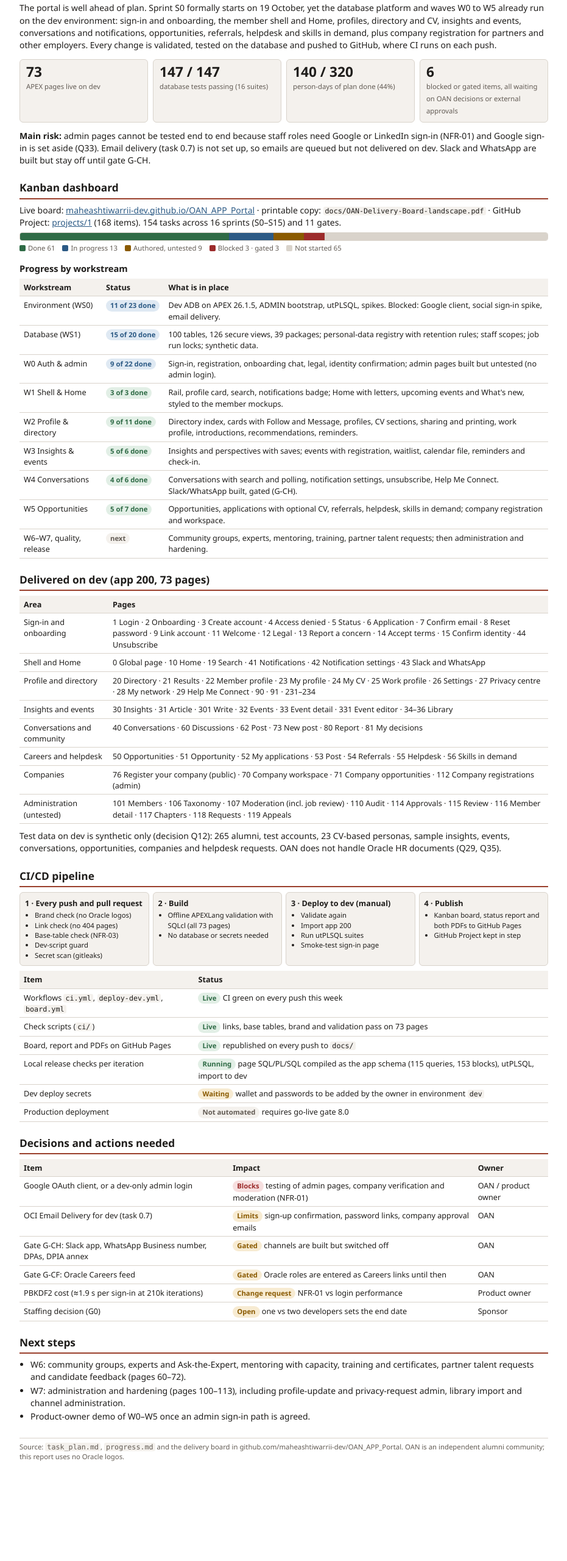
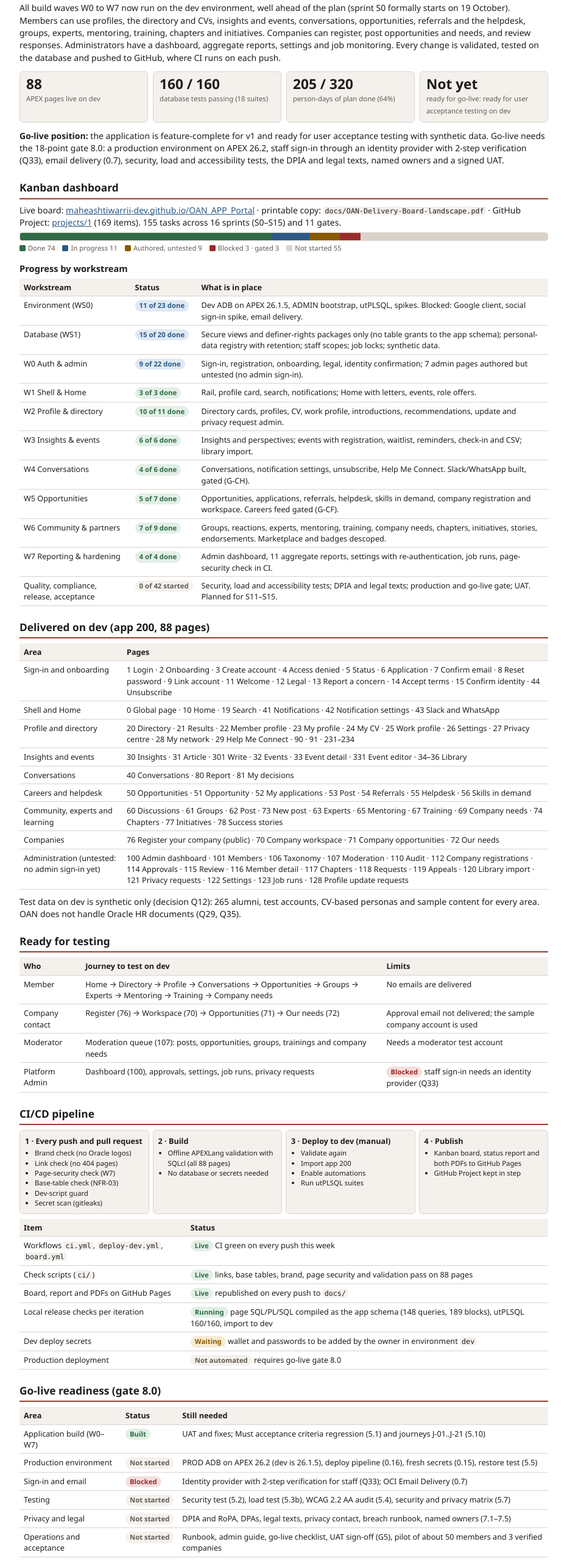
Before and after one commit to maheashtiwarrii-dev/OAN_APP_Portal, a plain HTML site: page docs/status-report.html in a window 1280 px wide. Shown: the part 160-2720 px from the top of the page at 61% size, without its empty margins (174-1105 px from the left). Before the commit the page ends 2603 px from the top, so only its background shows below. Drawn offline with Linux system fonts and the light colour scheme.

Commit message:
Project status, iteration 25: board, status report and PDFs (W0-W7 built on dev; ready for UAT, go-live gate open)
Co-Authored-By: Claude Opus 5.5 <noreply@anthropic.com>

```diff
--- a/docs/status-report.html
+++ b/docs/status-report.html
@@ -63,35 +63,35 @@ ul.tight li { margin: 2px 0; }
 </head>
 <body>
 <main>
-  <div class="eyebrow">Project status report · 15 October 2026 · iteration 23</div>
+  <div class="eyebrow">Project status report · 15 October 2026 · iteration 25</div>
   <h1>OAN Portal (Oracle Alumni Network)</h1>
   <p class="sub">Oracle APEX application 200 on Autonomous Database · Plan v3.2 · APEX Build Pack v1.1 · development environment only</p>
 
   <h2>Summary</h2>
-  <p>The portal is well ahead of plan. Sprint S0 formally starts on 19 October, yet the database platform and waves W0 to W5 already run on the dev environment: sign-in and onboarding, the member shell and Home, profiles, directory and CV, insights and events, conversations and notifications, opportunities, referrals, helpdesk and skills in demand, plus company registration for partners and other employers. Every change is validated, tested on the database and pushed to GitHub, where CI runs on each push.</p>
+  <p>All build waves W0 to W7 now run on the dev environment, well ahead of the plan (sprint S0 formally starts on 19 October). Members can use profiles, the directory and CVs, insights and events, conversations, opportunities, referrals and the helpdesk, groups, experts, mentoring, training, chapters and initiatives. Companies can register, post opportunities and needs, and review responses. Administrators have a dashboard, aggregate reports, settings and job monitoring. Every change is validated, tested on the database and pushed to GitHub, where CI runs on each push.</p>
   <div class="kpis">
-    <div class="kpi"><b>73</b><span>APEX pages live on dev</span></div>
-    <div class="kpi"><b>147 / 147</b><span>database tests passing (16 suites)</span></div>
-    <div class="kpi"><b>140 / 320</b><span>person-days of plan done (44%)</span></div>
-    <div class="kpi"><b>6</b><span>blocked or gated items, all waiting on OAN decisions or external approvals</span></div>
+    <div class="kpi"><b>88</b><span>APEX pages live on dev</span></div>
+    <div class="kpi"><b>160 / 160</b><span>database tests passing (18 suites)</span></div>
+    <div class="kpi"><b>205 / 320</b><span>person-days of plan done (64%)</span></div>
+    <div class="kpi"><b>Not yet</b><span>ready for go-live: ready for user acceptance testing on dev</span></div>
   </div>
-  <p><strong>Main risk:</strong> admin pages cannot be tested end to end because staff roles need Google or LinkedIn sign-in (NFR-01) and Google sign-in is set aside (Q33). Email delivery (task 0.7) is not set up, so emails are queued but not delivered on dev. Slack and WhatsApp are built but stay off until gate G-CH.</p>
+  <p><strong>Go-live position:</strong> the application is feature-complete for v1 and ready for user acceptance testing with synthetic data. Go-live needs the 18-point gate 8.0: a production environment on APEX 26.2, staff sign-in through an identity provider with 2-step verification (Q33), email delivery (0.7), security, load and accessibility tests, the DPIA and legal texts, named owners and a signed UAT.</p>
 
   <h2>Kanban dashboard</h2>
-  <p>Live board: <a href="https://maheashtiwarrii-dev.github.io/OAN_APP_Portal/">maheashtiwarrii-dev.github.io/OAN_APP_Portal</a> · printable copy: <code>docs/OAN-Delivery-Board-landscape.pdf</code> · GitHub Project: <a href="https://github.com/users/maheashtiwarrii-dev/projects/1">projects/1</a> (168 items). 154 tasks across 16 sprints (S0–S15) and 11 gates.</p>
-  <div class="bar" role="img" aria-label="Tasks by status: 61 done, 13 in progress, 9 authored, 6 blocked or gated, 65 not started">
-    <i style="width:39.6%;background:var(--ok)"></i>
-    <i style="width:8.4%;background:var(--info)"></i>
+  <p>Live board: <a href="https://maheashtiwarrii-dev.github.io/OAN_APP_Portal/">maheashtiwarrii-dev.github.io/OAN_APP_Portal</a> · printable copy: <code>docs/OAN-Delivery-Board-landscape.pdf</code> · GitHub Project: <a href="https://github.com/users/maheashtiwarrii-dev/projects/1">projects/1</a> (169 items). 155 tasks across 16 sprints (S0–S15) and 11 gates.</p>
+  <div class="bar" role="img" aria-label="Tasks by status: 74 done, 11 in progress, 9 authored, 6 blocked or gated, 55 not started">
+    <i style="width:47.7%;background:var(--ok)"></i>
+    <i style="width:7.1%;background:var(--info)"></i>
     <i style="width:5.8%;background:var(--warn)"></i>
     <i style="width:3.9%;background:var(--bad)"></i>
-    <i style="width:42.3%;background:var(--line)"></i>
+    <i style="width:35.5%;background:var(--line)"></i>
   </div>
   <div class="legend">
-    <span><i style="background:var(--ok)"></i>Done 61</span>
-    <span><i style="background:var(--info)"></i>In progress 13</span>
+    <span><i style="background:var(--ok)"></i>Done 74</span>
+    <span><i style="background:var(--info)"></i>In progress 11</span>
     <span><i style="background:var(--warn)"></i>Authored, untested 9</span>
     <span><i style="background:var(--bad)"></i>Blocked 3 · gated 3</span>
-    <span><i style="background:var(--line)"></i>Not started 65</span>
+    <span><i style="background:var(--line)"></i>Not started 55</span>
   </div>
 
   <h3>Progress by workstream</h3>
@@ -99,18 +99,20 @@ ul.tight li { margin: 2px 0; }
     <thead><tr><th>Workstream</th><th>Status</th><th>What is in place</th></tr></thead>
     <tbody>
       <tr><td>Environment (WS0)</td><td><span class="pill prog">11 of 23 done</span></td><td>Dev ADB on APEX 26.1.5, ADMIN bootstrap, utPLSQL, spikes. Blocked: Google client, social sign-in spike, email delivery.</td></tr>
-      <tr><td>Database (WS1)</td><td><span class="pill prog">15 of 20 done</span></td><td>100 tables, 126 secure views, 39 packages; personal-data registry with retention rules; staff scopes; job run locks; synthetic data.</td></tr>
-      <tr><td>W0 Auth &amp; admin</td><td><span class="pill prog">9 of 22 done</span></td><td>Sign-in, registration, onboarding chat, legal, identity confirmation; admin pages built but untested (no admin login).</td></tr>
-      <tr><td>W1 Shell &amp; Home</td><td><span class="pill done">3 of 3 done</span></td><td>Rail, profile card, search, notifications badge; Home with letters, upcoming events and What's new, styled to the member mockups.</td></tr>
-      <tr><td>W2 Profile &amp; directory</td><td><span class="pill done">9 of 11 done</span></td><td>Directory index, cards with Follow and Message, profiles, CV sections, sharing and printing, work profile, introductions, recommendations, reminders.</td></tr>
-      <tr><td>W3 Insights &amp; events</td><td><span class="pill done">5 of 6 done</span></td><td>Insights and perspectives with saves; events with registration, waitlist, calendar file, reminders and check-in.</td></tr>
-      <tr><td>W4 Conversations</td><td><span class="pill done">4 of 6 done</span></td><td>Conversations with search and polling, notification settings, unsubscribe, Help Me Connect. Slack/WhatsApp built, gated (G-CH).</td></tr>
-      <tr><td>W5 Opportunities</td><td><span class="pill done">5 of 7 done</span></td><td>Opportunities, applications with optional CV, referrals, helpdesk, skills in demand; company registration and workspace.</td></tr>
-      <tr><td>W6–W7, quality, release</td><td><span class="pill idle">next</span></td><td>Community groups, experts, mentoring, training, partner talent requests; then administration and hardening.</td></tr>
+      <tr><td>Database (WS1)</td><td><span class="pill prog">15 of 20 done</span></td><td>Secure views and definer-rights packages only (no table grants to the app schema); personal-data registry with retention; staff scopes; job locks; synthetic data.</td></tr>
+      <tr><td>W0 Auth &amp; admin</td><td><span class="pill prog">9 of 22 done</span></td><td>Sign-in, registration, onboarding, legal, identity confirmation; 7 admin pages authored but untested (no admin sign-in).</td></tr>
+      <tr><td>W1 Shell &amp; Home</td><td><span class="pill done">3 of 3 done</span></td><td>Rail, profile card, search, notifications; Home with letters, events, role offers.</td></tr>
+      <tr><td>W2 Profile &amp; directory</td><td><span class="pill done">10 of 11 done</span></td><td>Directory cards, profiles, CV, work profile, introductions, recommendations, update and privacy request admin.</td></tr>
+      <tr><td>W3 Insights &amp; events</td><td><span class="pill done">6 of 6 done</span></td><td>Insights and perspectives; events with registration, waitlist, reminders, check-in and CSV; library import.</td></tr>
+      <tr><td>W4 Conversations</td><td><span class="pill done">4 of 6 done</span></td><td>Conversations, notification settings, unsubscribe, Help Me Connect. Slack/WhatsApp built, gated (G-CH).</td></tr>
+      <tr><td>W5 Opportunities</td><td><span class="pill done">5 of 7 done</span></td><td>Opportunities, applications, referrals, helpdesk, skills in demand, company registration and workspace. Careers feed gated (G-CF).</td></tr>
+      <tr><td>W6 Community &amp; partners</td><td><span class="pill done">7 of 9 done</span></td><td>Groups, reactions, experts, mentoring, training, company needs, chapters, initiatives, stories, endorsements. Marketplace and badges descoped.</td></tr>
+      <tr><td>W7 Reporting &amp; hardening</td><td><span class="pill done">4 of 4 done</span></td><td>Admin dashboard, 11 aggregate reports, settings with re-authentication, job runs, page-security check in CI.</td></tr>
+      <tr><td>Quality, compliance, release, acceptance</td><td><span class="pill idle">0 of 42 started</span></td><td>Security, load and accessibility tests; DPIA and legal texts; production and go-live gate; UAT. Planned for S11–S15.</td></tr>
     </tbody>
   </table>
 
-  <h2 class="avoid">Delivered on dev (app 200, 73 pages)</h2>
+  <h2 class="avoid">Delivered on dev (app 200, 88 pages)</h2>
   <table>
     <thead><tr><th>Area</th><th>Pages</th></tr></thead>
     <tbody>
@@ -118,30 +120,55 @@ ul.tight li { margin: 2px 0; }
       <tr><td>Shell and Home</td><td>0 Global page · 10 Home · 19 Search · 41 Notifications · 42 Notification settings · 43 Slack and WhatsApp</td></tr>
       <tr><td>Profile and directory</td><td>20 Directory · 21 Results · 22 Member profile · 23 My profile · 24 My CV · 25 Work profile · 26 Settings · 27 Privacy centre · 28 My network · 29 Help Me Connect · 90 · 91 · 231–234</td></tr>
       <tr><td>Insights and events</td><td>30 Insights · 31 Article · 301 Write · 32 Events · 33 Event detail · 331 Event editor · 34–36 Library</td></tr>
-      <tr><td>Conversations and community</td><td>40 Conversations · 60 Discussions · 62 Post · 73 New post · 80 Report · 81 My decisions</td></tr>
+      <tr><td>Conversations</td><td>40 Conversations · 80 Report · 81 My decisions</td></tr>
       <tr><td>Careers and helpdesk</td><td>50 Opportunities · 51 Opportunity · 52 My applications · 53 Post · 54 Referrals · 55 Helpdesk · 56 Skills in demand</td></tr>
-      <tr><td>Companies</td><td>76 Register your company (public) · 70 Company workspace · 71 Company opportunities · 112 Company registrations (admin)</td></tr>
-      <tr><td>Administration (untested)</td><td>101 Members · 106 Taxonomy · 107 Moderation (incl. job review) · 110 Audit · 114 Approvals · 115 Review · 116 Member detail · 117 Chapters · 118 Requests · 119 Appeals</td></tr>
+      <tr><td>Community, experts and learning</td><td>60 Discussions · 61 Groups · 62 Post · 73 New post · 63 Experts · 65 Mentoring · 67 Training · 69 Company needs · 74 Chapters · 77 Initiatives · 78 Success stories</td></tr>
+      <tr><td>Companies</td><td>76 Register your company (public) · 70 Company workspace · 71 Company opportunities · 72 Our needs</td></tr>
+      <tr><td>Administration (untested: no admin sign-in yet)</td><td>100 Admin dashboard · 101 Members · 106 Taxonomy · 107 Moderation · 110 Audit · 112 Company registrations · 114 Approvals · 115 Review · 116 Member detail · 117 Chapters · 118 Requests · 119 Appeals · 120 Library import · 121 Privacy requests · 122 Settings · 123 Job runs · 128 Profile update requests</td></tr>
     </tbody>
   </table>
-  <p>Test data on dev is synthetic only (decision Q12): 265 alumni, test accounts, 23 CV-based personas, sample insights, events, conversations, opportunities, companies and helpdesk requests. OAN does not handle Oracle HR documents (Q29, Q35).</p>
+  <p>Test data on dev is synthetic only (decision Q12): 265 alumni, test accounts, CV-based personas and sample content for every area. OAN does not handle Oracle HR documents (Q29, Q35).</p>
+
+  <h2 class="avoid">Ready for testing</h2>
+  <table class="avoid">
+    <thead><tr><th>Who</th><th>Journey to test on dev</th><th>Limits</th></tr></thead>
+    <tbody>
+      <tr><td>Member</td><td>Home → Directory → Profile → Conversations → Opportunities → Groups → Experts → Mentoring → Training → Company needs</td><td>No emails are delivered</td></tr>
+      <tr><td>Company contact</td><td>Register (76) → Workspace (70) → Opportunities (71) → Our needs (72)</td><td>Approval email not delivered; the sample company account is used</td></tr>
+      <tr><td>Moderator</td><td>Moderation queue (107): posts, opportunities, groups, trainings and company needs</td><td>Needs a moderator test account</td></tr>
+      <tr><td>Platform Admin</td><td>Dashboard (100), approvals, settings, job runs, privacy requests</td><td><span class="pill block">Blocked</span> staff sign-in needs an identity provider (Q33)</td></tr>
+    </tbody>
+  </table>
 
   <h2 class="avoid">CI/CD pipeline</h2>
   <div class="pipeline avoid">
-    <div class="stage"><b>1 · Every push and pull request</b><ul><li>Brand check (no Oracle logos)</li><li>Link check (no 404 pages)</li><li>Base-table check (NFR-03)</li><li>Dev-script guard</li><li>Secret scan (gitleaks)</li></ul></div>
-    <div class="stage"><b>2 · Build</b><ul><li>Offline APEXLang validation with SQLcl (all 73 pages)</li><li>No database or secrets needed</li></ul></div>
-    <div class="stage"><b>3 · Deploy to dev (manual)</b><ul><li>Validate again</li><li>Import app 200</li><li>Run utPLSQL suites</li><li>Smoke-test sign-in page</li></ul></div>
+    <div class="stage"><b>1 · Every push and pull request</b><ul><li>Brand check (no Oracle logos)</li><li>Link check (no 404 pages)</li><li>Page-security check (W7)</li><li>Base-table check (NFR-03)</li><li>Dev-script guard</li><li>Secret scan (gitleaks)</li></ul></div>
+    <div class="stage"><b>2 · Build</b><ul><li>Offline APEXLang validation with SQLcl (all 88 pages)</li><li>No database or secrets needed</li></ul></div>
+    <div class="stage"><b>3 · Deploy to dev (manual)</b><ul><li>Validate again</li><li>Import app 200</li><li>Enable automations</li><li>Run utPLSQL suites</li></ul></div>
     <div class="stage"><b>4 · Publish</b><ul><li>Kanban board, status report and both PDFs to GitHub Pages</li><li>GitHub Project kept in step</li></ul></div>
   </div>
   <table>
     <thead><tr><th>Item</th><th>Status</th></tr></thead>
     <tbody>
       <tr><td>Workflows <code>ci.yml</code>, <code>deploy-dev.yml</code>, <code>board.yml</code></td><td><span class="pill done">Live</span> CI green on every push this week</td></tr>
-      <tr><td>Check scripts (<code>ci/</code>)</td><td><span class="pill done">Live</span> links, base tables, brand and validation pass on 73 pages</td></tr>
+      <tr><td>Check scripts (<code>ci/</code>)</td><td><span class="pill done">Live</span> links, base tables, brand, page security and validation pass on 88 pages</td></tr>
       <tr><td>Board, report and PDFs on GitHub Pages</td><td><span class="pill done">Live</span> republished on every push to <code>docs/</code></td></tr>
-      <tr><td>Local release checks per iteration</td><td><span class="pill done">Running</span> page SQL/PL/SQL compiled as the app schema (115 queries, 153 blocks), utPLSQL, import to dev</td></tr>
+      <tr><td>Local release checks per iteration</td><td><span class="pill done">Running</span> page SQL/PL/SQL compiled as the app schema (148 queries, 189 blocks), utPLSQL 160/160, import to dev</td></tr>
       <tr><td>Dev deploy secrets</td><td><span class="pill wait">Waiting</span> wallet and passwords to be added by the owner in environment <code>dev</code></td></tr>
       <tr><td>Production deployment</td><td><span class="pill idle">Not automated</span> requires go-live gate 8.0</td></tr>
+    </tbody>
+  </table>
+
+  <h2 class="avoid">Go-live readiness (gate 8.0)</h2>
+  <table class="avoid">
+    <thead><tr><th>Area</th><th>Status</th><th>Still needed</th></tr></thead>
+    <tbody>
+      <tr><td>Application build (W0–W7)</td><td><span class="pill done">Built</span></td><td>UAT and fixes; Must acceptance criteria regression (5.1) and journeys J-01..J-21 (5.10)</td></tr>
+      <tr><td>Production environment</td><td><span class="pill idle">Not started</span></td><td>PROD ADB on APEX 26.2 (dev is 26.1.5), deploy pipeline (0.16), fresh secrets (0.15), restore test (5.5)</td></tr>
+      <tr><td>Sign-in and email</td><td><span class="pill block">Blocked</span></td><td>Identity provider with 2-step verification for staff (Q33); OCI Email Delivery (0.7)</td></tr>
+      <tr><td>Testing</td><td><span class="pill idle">Not started</span></td><td>Security test (5.2), load test (5.3b), WCAG 2.2 AA audit (5.4), security and privacy matrix (5.7)</td></tr>
+      <tr><td>Privacy and legal</td><td><span class="pill idle">Not started</span></td><td>DPIA and RoPA, DPAs, legal texts, privacy contact, breach runbook, named owners (7.1–7.5)</td></tr>
+      <tr><td>Operations and acceptance</td><td><span class="pill idle">Not started</span></td><td>Runbook, admin guide, go-live checklist, UAT sign-off (G5), pilot of about 50 members and 3 verified companies</td></tr>
     </tbody>
   </table>
 
@@ -151,18 +178,20 @@ ul.tight li { margin: 2px 0; }
     <tbody>
       <tr><td>Google OAuth client, or a dev-only admin login</td><td><span class="pill block">Blocks</span> testing of admin pages, company verification and moderation (NFR-01)</td><td>OAN / product owner</td></tr>
       <tr><td>OCI Email Delivery for dev (task 0.7)</td><td><span class="pill wait">Limits</span> sign-up confirmation, password links, company approval emails</td><td>OAN</td></tr>
+      <tr><td>Production ADB on APEX 26.2 and region (OI-2)</td><td><span class="pill wait">Needed</span> for the go-live gate</td><td>OAN / sponsor</td></tr>
+      <tr><td>DPIA, legal texts, privacy contact, named owners (WS7)</td><td><span class="pill wait">Needed</span> for the go-live gate</td><td>OAN</td></tr>
       <tr><td>Gate G-CH: Slack app, WhatsApp Business number, DPAs, DPIA annex</td><td><span class="pill wait">Gated</span> channels are built but switched off</td><td>OAN</td></tr>
       <tr><td>Gate G-CF: Oracle Careers feed</td><td><span class="pill wait">Gated</span> Oracle roles are entered as Careers links until then</td><td>OAN</td></tr>
       <tr><td>PBKDF2 cost (≈1.9 s per sign-in at 210k iterations)</td><td><span class="pill wait">Change request</span> NFR-01 vs login performance</td><td>Product owner</td></tr>
-      <tr><td>Staffing decision (G0)</td><td><span class="pill wait">Open</span> one vs two developers sets the end date</td><td>Sponsor</td></tr>
     </tbody>
   </table>
 
   <h2>Next steps</h2>
   <ul class="tight">
-    <li>W6: community groups, experts and Ask-the-Expert, mentoring with capacity, training and certificates, partner talent requests and candidate feedback (pages 60–72).</li>
-    <li>W7: administration and hardening (pages 100–113), including profile-update and privacy-request admin, library import and channel administration.</li>
-    <li>Product-owner demo of W0–W5 once an admin sign-in path is agreed.</li>
+    <li>User acceptance testing on dev with the synthetic test accounts; product-owner demo of W0–W7.</li>
+    <li>Agree the admin sign-in path (Q33) and set up email delivery (0.7), so admin and email journeys can be tested end to end.</li>
+    <li>Security, load and accessibility tests, then fixes (WS5).</li>
+    <li>In parallel, OAN completes the DPIA, legal texts and named owners (WS7) and orders the production environment.</li>
   </ul>
 
   <p class="foot">Source: <code>task_plan.md</code>, <code>progress.md</code> and the delivery board in github.com/maheashtiwarrii-dev/OAN_APP_Portal. OAN is an independent alumni community; this report uses no Oracle logos.</p>
```
Also changed, not shown: docs/delivery-board.html (+18 -17 lines), 3 other files.
